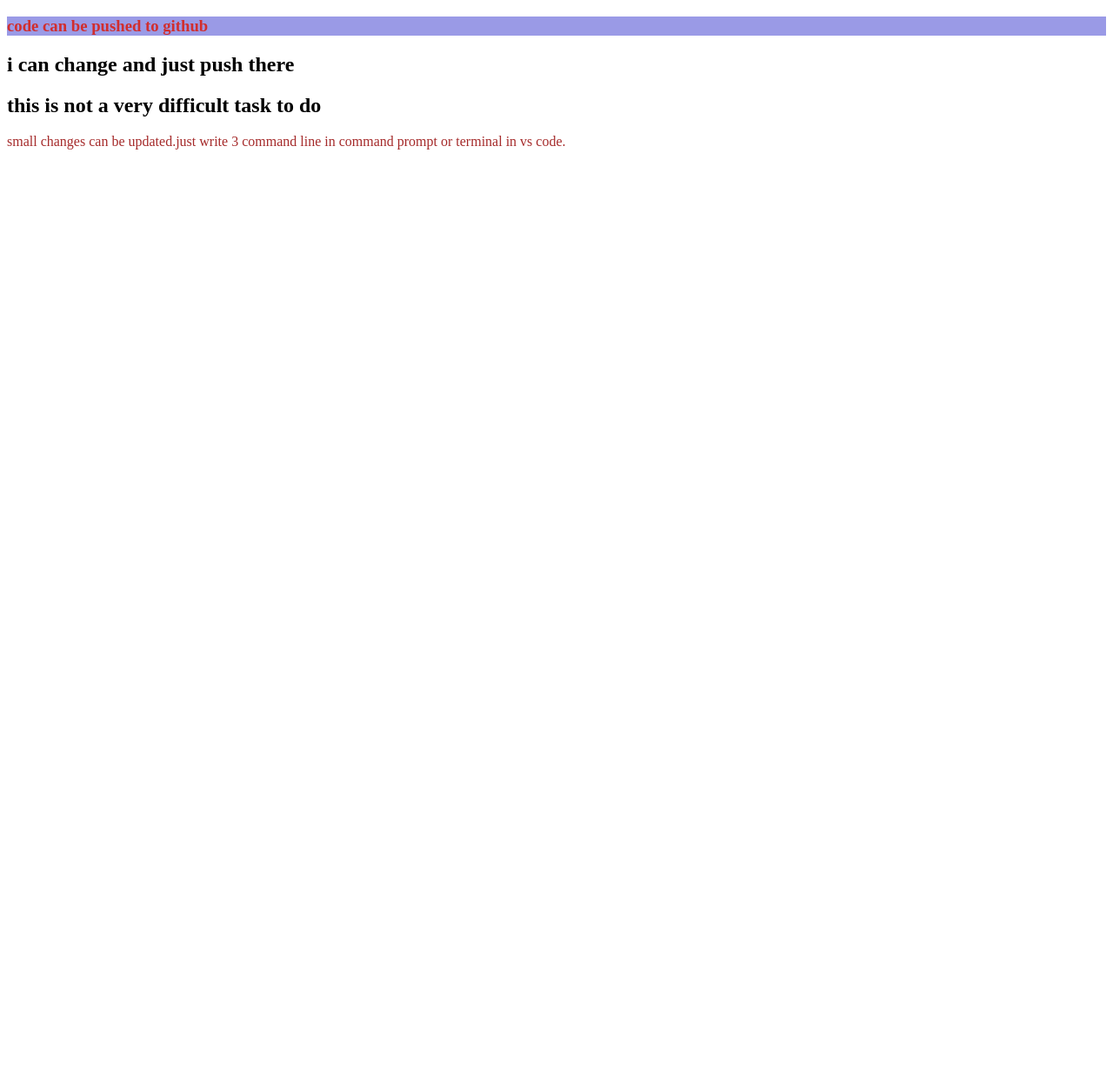
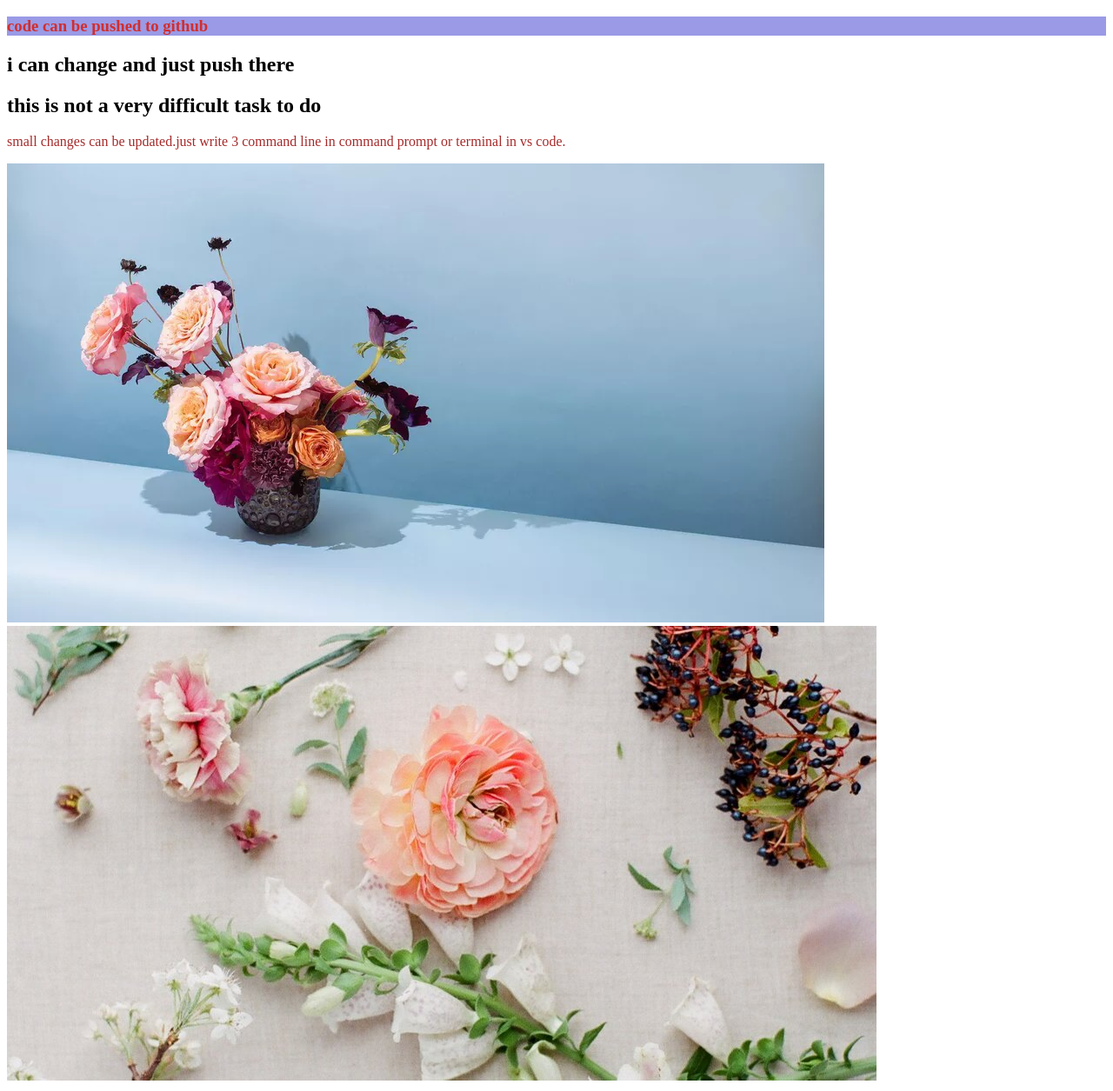
Before and after one commit to i-rehena14/my_second-repo, a plain HTML site: page index.html in a window 1280 px wide. Shown: the whole page at 87% size. Before the commit the page ends 800 px from the top, so only its background shows below. Drawn offline with Linux system fonts and the light colour scheme.

Commit message:
image added

```diff
--- a/index.html
+++ b/index.html
@@ -12,5 +12,7 @@
     <h2>i can change and just push there</h2>
     <h2>this is not a very difficult task to do</h2>
     <p>small changes can be updated.just write 3 command line in command prompt or terminal in vs code.</p>
+    <img src="floom.jpg" alt="">
+    <img src="beauty.jpeg" alt="">
 </body>
 </html>
```
Also changed, not shown: beauty.jpeg (added), floom.jpg (added), inflorescence-ray.jpg (added), pinky.jpg (added), sunny.jpg (added).
